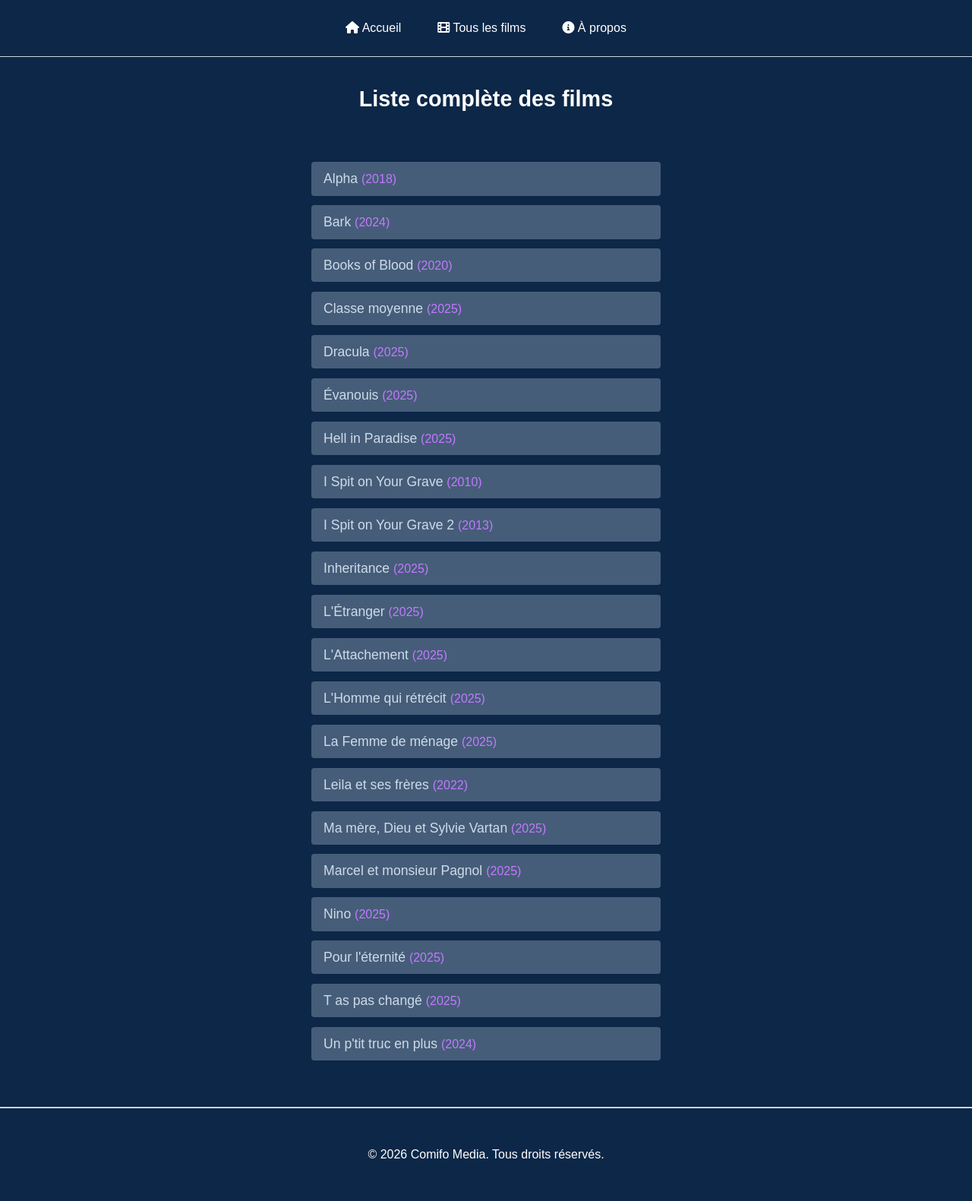
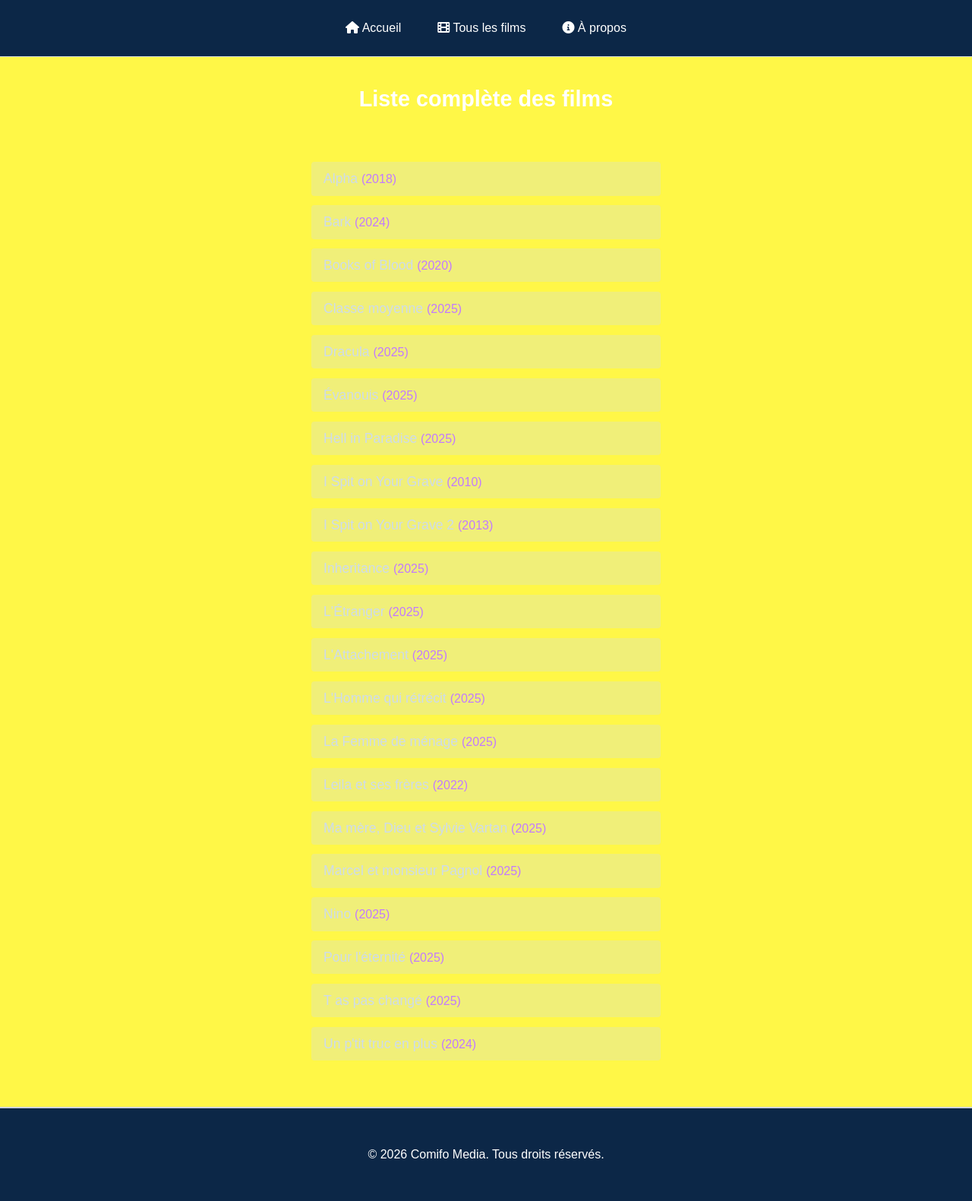
Before and after one commit to comifo-media/comifo-media, a Jekyll site: the page built from films.html, in a window 1280 px wide. Shown: the part 300-1881 px from the top of the page at 76% size. Built offline with Jekyll 4.4.1, drawn with Linux system fonts in a browser that asks for light colours.

Commit message:
Update style.css

```diff
--- a/assets/css/style.css
+++ b/assets/css/style.css
@@ -273,3 +273,6 @@ body {
   color: #C27AFF;
   font-size: 1rem;
 }
+body {
+  background-color: #FFF747;
+}
```
